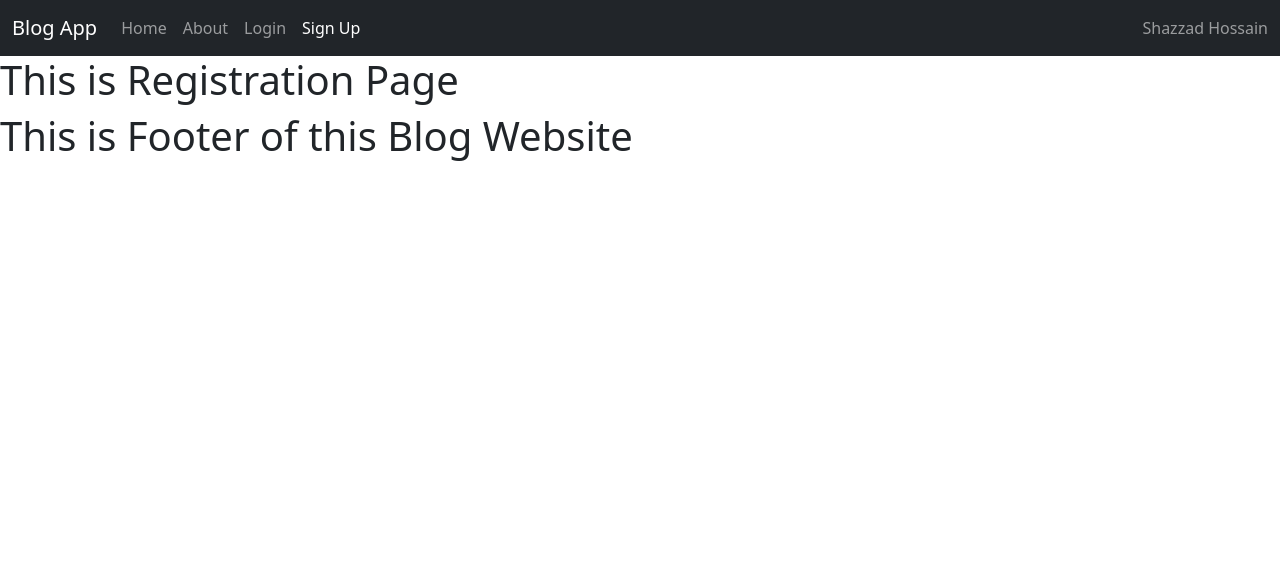
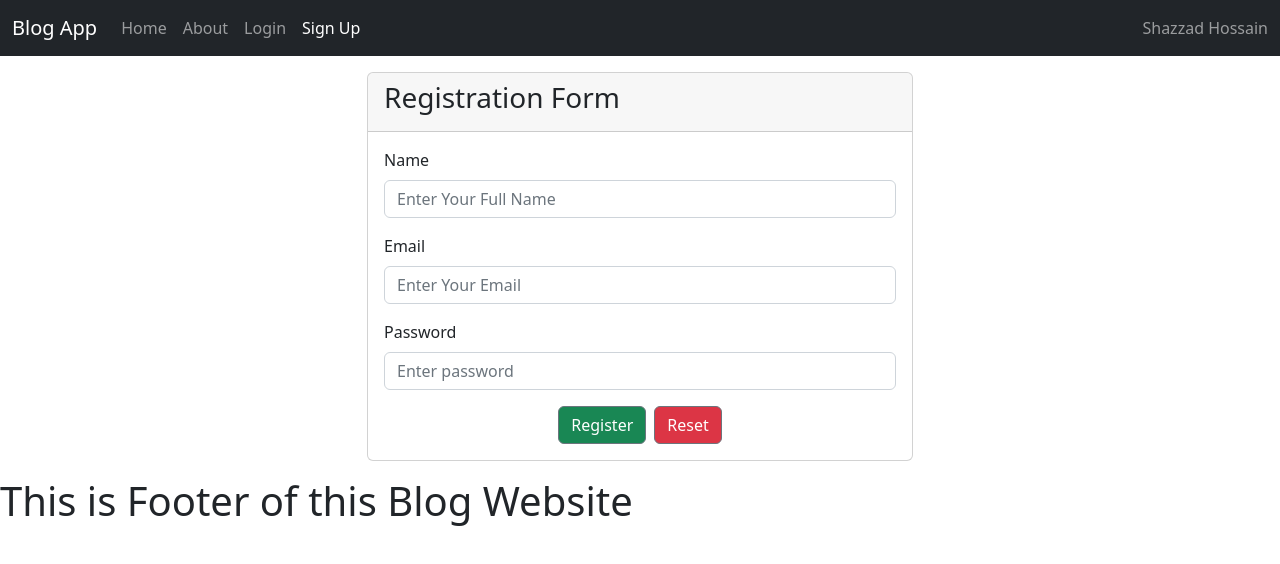
Before and after one commit to shazzadhk/blog-app-frontend-react, a React (Create React App) app: page /signup in a window 1280 px wide. Shown: the top 564 px of the page. Built offline with nearby package versions, Linux system fonts and the light colour scheme.

Commit message:
modified login and registration page

```diff
--- a/src/components/NavigationMenu.js
+++ b/src/components/NavigationMenu.js
@@ -1,4 +1,3 @@
-
 import {
   Collapse,
   Navbar,
@@ -8,20 +7,27 @@ import {
   NavItem,
   NavLink,
   NavbarText,
-} from 'reactstrap';
+} from "reactstrap";
 
-import {NavLink as ReactLink} from "react-router-dom";
+import { NavLink as ReactLink } from "react-router-dom";
+import { useState } from "react";
 
 const NavigationMenu = () => {
-    return(
-      <div>
-      <Navbar color='dark' dark expand='md' fixed=''>
-        <NavbarBrand tag={ReactLink} to="/">Blog App</NavbarBrand>
-        <NavbarToggler/>
-        <Collapse navbar>
+  const [isCollapse, setIsCollapse] = useState(false);
+
+  return (
+    <div>
+      <Navbar color="dark" dark expand="md" fixed="">
+        <NavbarBrand tag={ReactLink} to="/">
+          Blog App
+        </NavbarBrand>
+        <NavbarToggler onClick={() => setIsCollapse(!isCollapse)} />
+        <Collapse isOpen={isCollapse} navbar>
           <Nav className="me-auto" navbar>
             <NavItem>
-              <NavLink tag={ReactLink} to="/">Home</NavLink>
+              <NavLink tag={ReactLink} to="/">
+                Home
+              </NavLink>
             </NavItem>
             <NavItem>
               <NavLink tag={ReactLink} to="/about">
@@ -67,7 +73,7 @@ const NavigationMenu = () => {
         </Collapse>
       </Navbar>
     </div>
-    )
-}
+  );
+};
 
 export default NavigationMenu;
--- a/src/pages/Home.js
+++ b/src/pages/Home.js
@@ -1,11 +1,12 @@
-
 import Layout from './../components/Layout';
 
 const Home = () => {
     return(
+
         <Layout>
             <h1>This is Home Page</h1>
         </Layout>
+
     )
 }
 
--- a/src/pages/Login.js
+++ b/src/pages/Login.js
@@ -1,12 +1,67 @@
-
-import Layout from './../components/Layout';
+import Layout from "./../components/Layout";
+import {
+  Container,
+  Row,
+  Col,
+  Card,
+  CardHeader,
+  CardBody,
+  Form,
+  FormGroup,
+  Label,
+  Button,
+  Input,
+} from "reactstrap";
 
 const Login = () => {
-    return(
-        <Layout>
-            <h1>This is Login Page</h1>
-        </Layout>
-    )
+  return (
+    <Layout>
+      <Container fluid="md" className="my-3">
+        <Row>
+          <Col
+            md={{
+              offset: 3,
+              size: 6,
+            }}
+            sm="12"
+          >
+            <Card>
+              <CardHeader>
+                <h3>Login Form</h3>
+              </CardHeader>
+              <CardBody>
+                <Form>
+                  <FormGroup>
+                    <Label for="exampleEmail">Email</Label>
+                    <Input
+                      id="exampleEmail"
+                      name="email"
+                      placeholder="Enter Your Email"
+                      type="email"
+                    />
+                  </FormGroup>
+                  <FormGroup>
+                    <Label for="examplePassword">Password</Label>
+                    <Input
+                      id="examplePassword"
+                      name="password"
+                      placeholder="Enter password"
+                      type="password"
+                    />
+                  </FormGroup>
+
+                  <Container className="text-center">
+                    <Button className="bg-success">Login</Button>
+                    <Button className="ms-2 bg-danger">Reset</Button>
+                  </Container>
+                </Form>
+              </CardBody>
+            </Card>
+          </Col>
+        </Row>
+      </Container>
+    </Layout>
+  );
 };
 
 export default Login;
--- a/src/pages/Registration.js
+++ b/src/pages/Registration.js
@@ -1,13 +1,102 @@
-
-import Layout from './../components/Layout';
+import Layout from "./../components/Layout";
+import { useState } from "react";
+import {
+  Form,
+  FormGroup,
+  Label,
+  Input,
+  Button,
+  Container,
+  Card,
+  CardHeader,
+  CardBody,
+  Row,
+  Col,
+} from "reactstrap";
 
 const Registration = () => {
+  const [data, setData] = useState({
+    name: "",
+    email: "",
+    password: "",
+  });
 
-    return(
-        <Layout>
-            <h1>This is Registration Page</h1>
-        </Layout>
-    )
+  const handleInput = (event, field) => {
+    setData({ ...data, [field]: event.target.value });
+  };
+
+  const resetData = () => {
+    setData({
+      name: "",
+      email: "",
+      password: "",
+    });
+  };
+
+  return (
+    <Layout>
+      <Container fluid="md" className="my-3">
+        <Row>
+          <Col
+            md={{
+              offset: 3,
+              size: 6,
+            }}
+          >
+            <Card>
+              <CardHeader>
+                <h3>Registration Form</h3>
+              </CardHeader>
+              <CardBody>
+                <Form>
+                  <FormGroup>
+                    <Label for="fullName">Name</Label>
+                    <Input
+                      id="fullName"
+                      name="fullName"
+                      placeholder="Enter Your Full Name"
+                      type="text"
+                      value={data.name}
+                      onChange={(e) => handleInput(e, "name")}
+                    />
+                  </FormGroup>
+                  <FormGroup>
+                    <Label for="exampleEmail">Email</Label>
+                    <Input
+                      id="exampleEmail"
+                      name="email"
+                      placeholder="Enter Your Email"
+                      type="email"
+                      value={data.email}
+                      onChange={(e) => handleInput(e, "email")}
+                    />
+                  </FormGroup>
+                  <FormGroup>
+                    <Label for="examplePassword">Password</Label>
+                    <Input
+                      id="examplePassword"
+                      name="password"
+                      placeholder="Enter password"
+                      type="password"
+                      value={data.password}
+                      onChange={(e) => handleInput(e, "password")}
+                    />
+                  </FormGroup>
+
+                  <Container className="text-center">
+                    <Button className="bg-success">Register</Button>
+                    <Button className="ms-2 bg-danger" onClick={resetData}>
+                      Reset
+                    </Button>
+                  </Container>
+                </Form>
+              </CardBody>
+            </Card>
+          </Col>
+        </Row>
+      </Container>
+    </Layout>
+  );
 };
 
 export default Registration;
```
